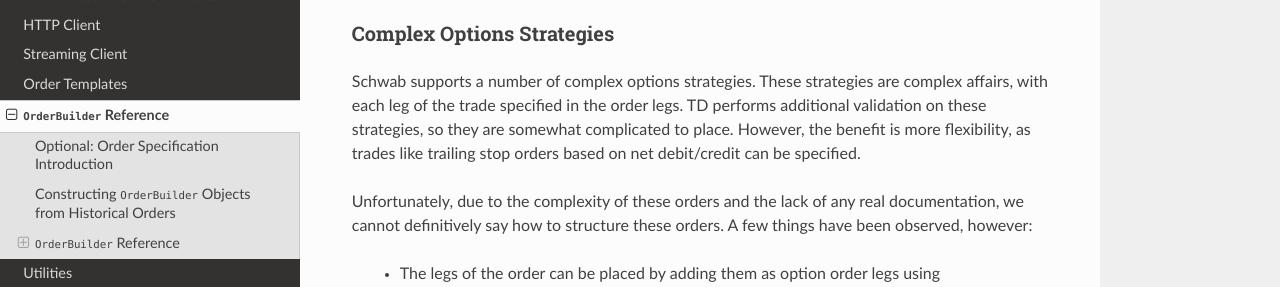
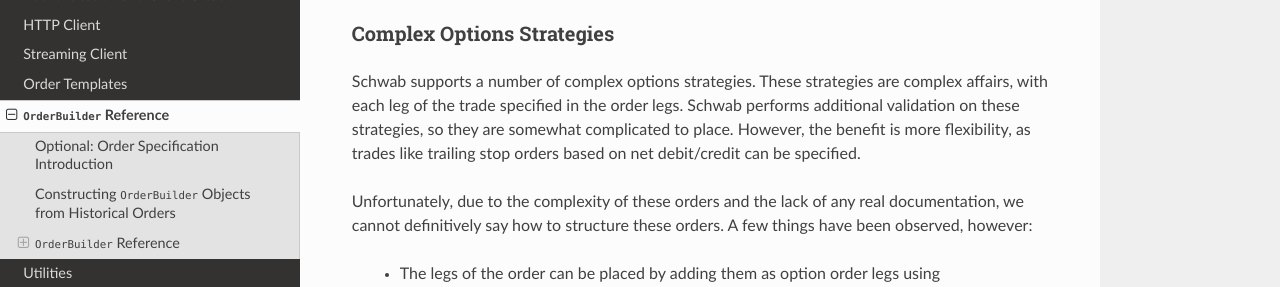
Before and after one commit to Hu1kSmash/schwab-py, a Sphinx documentation site: the page built from docs/order-builder.rst, in a window 1280 px wide and 900 px high, scrolled down 8772 px, cut to the strip 186-473 px from the top of the window. Built offline with Sphinx 7.4.7 and the Read the Docs theme 3.1.0, drawn with Linux system fonts in a browser that asks for light colours; some of the changed text lies outside the part shown.

Commit message:
Correct a comment the reader-routing change invalidated, and stray TD references
The DEFAULT_RESPONSE_TIMEOUT comment still explained the timeout in terms
of a lock held across every stream operation. That stopped being true
when responses started being routed to whoever is waiting for them: a
request no longer holds the read lock while waiting, so an unanswered one
no longer blocks message handling. It does still block subsequent
requests, since only one is outstanding at a time, which is the reason
that remains.

Also replaced the last few references to TD and TD Ameritrade in the
order builder documentation with Schwab. The one remaining mention in the
streaming page is deliberate: it is describing where the implementation
came from.

```diff
--- a/docs/order-builder.rst
+++ b/docs/order-builder.rst
@@ -64,7 +64,8 @@
 
 Some key points are:
 
- * The ``LIMIT`` order type notifies TD that you'd like to place a limit order.
+ * The ``LIMIT`` order type notifies Schwab that you'd like to place a limit
+   order.
  * The order strategy type is ``SINGLE``, meaning this order is not a composite
    order.
  * The order leg collection contains a single leg to purchase the equity.
@@ -73,7 +74,7 @@
 
 If this seems like a lot of detail to specify a rather simple order, it is. The
 thing about the order spec object is that it can express *every* order that can
-be made through the TD Ameritrade API. For an advanced example, here is a order
+be made through the Schwab API. For an advanced example, here is an order
 spec for a standing order to enter a long position in ``GOOG`` at $1310 or less
 that triggers a one-cancels-other order that exits the position if the price
 rises to $1400 or falls below $1250:
@@ -401,7 +402,7 @@
 ++++++++++++++++++++++++++
 
 Schwab supports a number of complex options strategies. These strategies are
-complex affairs, with each leg of the trade specified in the order legs. TD
+complex affairs, with each leg of the trade specified in the order legs. Schwab
 performs additional validation on these strategies, so they are somewhat
 complicated to place. However, the benefit is more flexibility, as trades like
 trailing stop orders based on net debit/credit can be specified.
```
Also changed, not shown: 1 other file.
